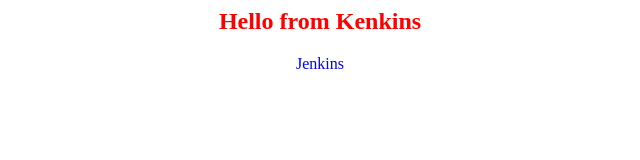
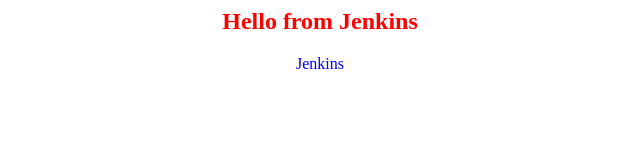
Before and after one commit to artsiomsamuilo/app-for-jenkins, a plain HTML site: page index.html in a window 1280 px wide. Shown: the full height of the page, 320-960 px from the left. Drawn offline with Linux system fonts and the light colour scheme.

Commit message:
Fixed mistake

```diff
--- a/index.html
+++ b/index.html
@@ -2,7 +2,7 @@
 <body bgcolor=white>
 <center>
 <HEAD>
-<h2><font color=red>Hello from Kenkins</font></h2>
+<h2><font color=red>Hello from Jenkins</font></h2>
 <font color=blue>Jenkins</font>
 </center>
 </body>
```
